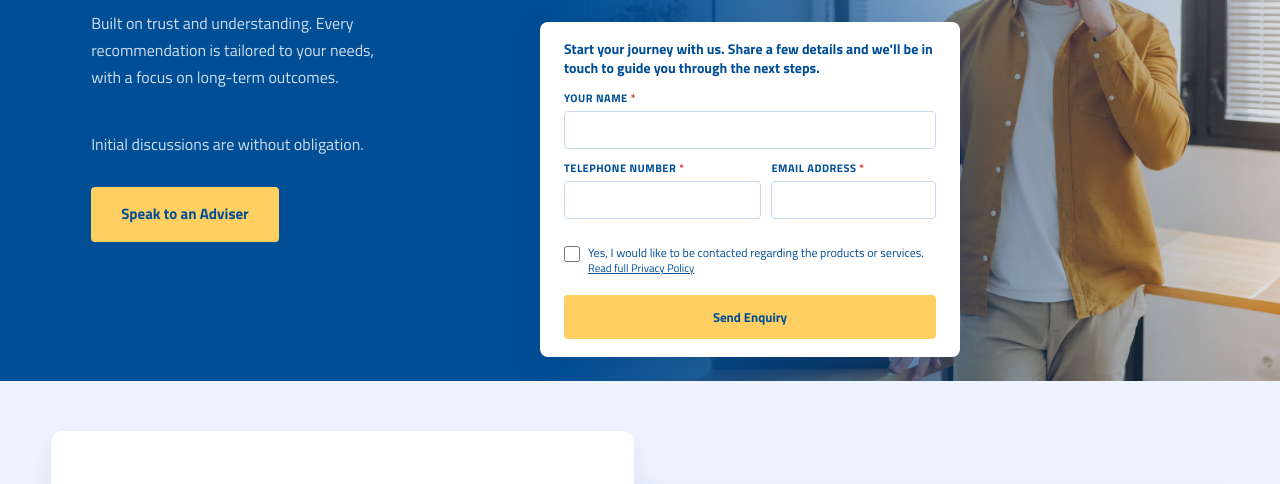
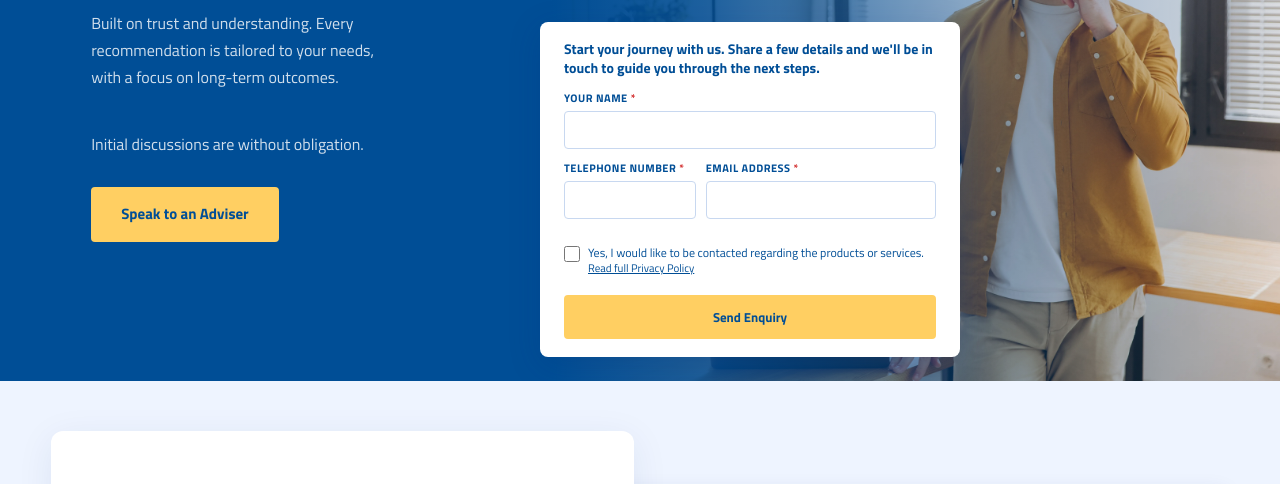
Before and after one commit to sunith21/website3, a website: page index.html in a window 1280 px wide. Shown: the part 244-728 px from the top of the page. Drawn offline with Linux system fonts and the light colour scheme.

Commit message:
complaints

```diff
--- a/assets/css/style.css
+++ b/assets/css/style.css
@@ -876,7 +876,7 @@ ul {
 
 .hero-form-row {
   display: grid;
-  grid-template-columns: 1.2fr 1fr;
+  grid-template-columns: 0.8fr 1.4fr;
   gap: 10px;
 }
 
```
